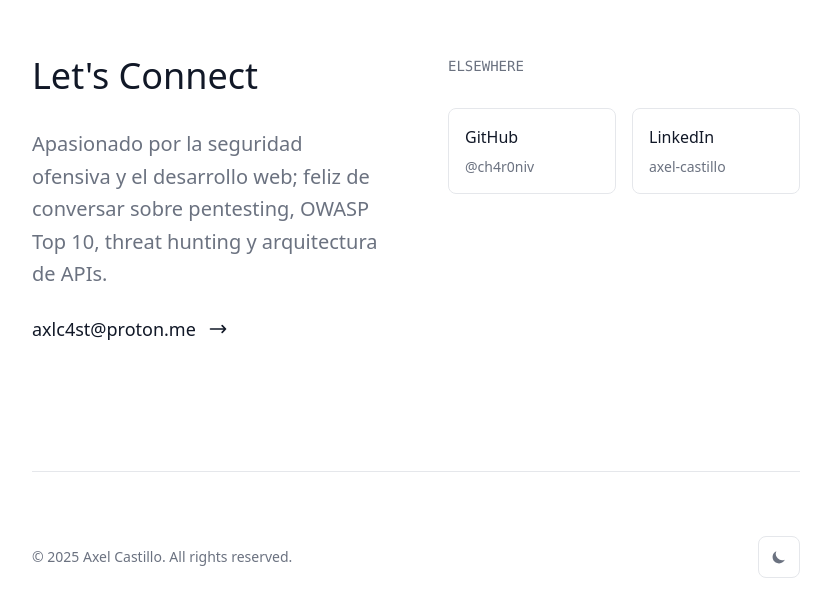
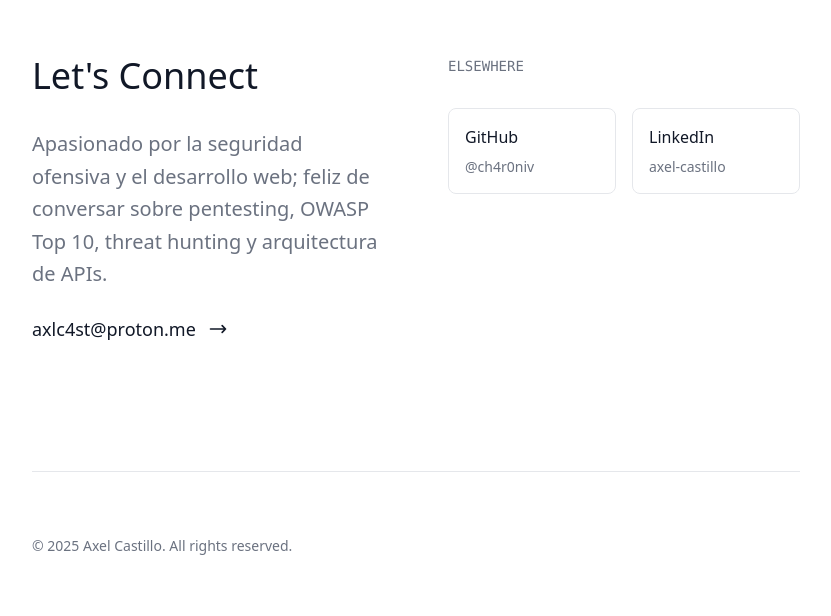
Before and after one commit to Mr-sh3rl0ck/portfolioweb, a React (Vite) app: page / in a window 1280 px wide. Shown: the part 8532-9148 px from the top of the page, without its empty margins (224-1055 px from the left). Built offline with nearby package versions, Linux system fonts and the light colour scheme.

Commit message:
chore(ui): comentar botón de toggle de tema en footer

```diff
--- a/src/App.jsx
+++ b/src/App.jsx
@@ -572,6 +572,7 @@ export default function App() {
             </div>
 
             <div className="flex items-center gap-4">
+              {/*
               <button
                 onClick={toggleTheme}
                 className="group p-3 rounded-lg border border-border hover:border-muted-foreground/50 transition-all duration-300"
@@ -591,7 +592,7 @@ export default function App() {
                   </svg>
                 ) : (
                   <svg
-                    className="w-4 h-4 text-muted-foreground group-hover:text-foreground transition-colors duration-300"
+                    className="w-4 h-4 text-muted-foreground group-hover:text-foreground transition-colors duración-300"
                     fill="currentColor"
                     viewBox="0 0 20 20"
                   >
@@ -599,6 +600,7 @@ export default function App() {
                   </svg>
                 )}
               </button>
+              */}
             </div>
           </div>
         </footer>
```
